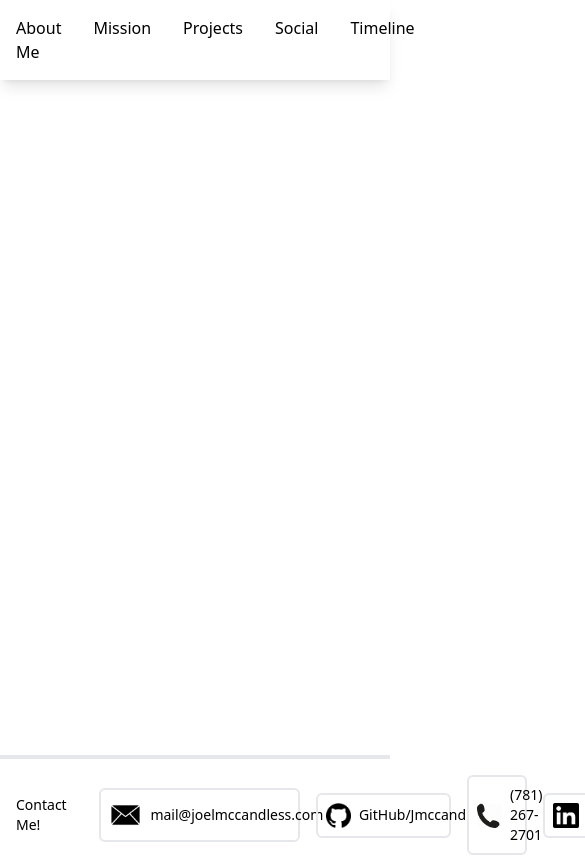
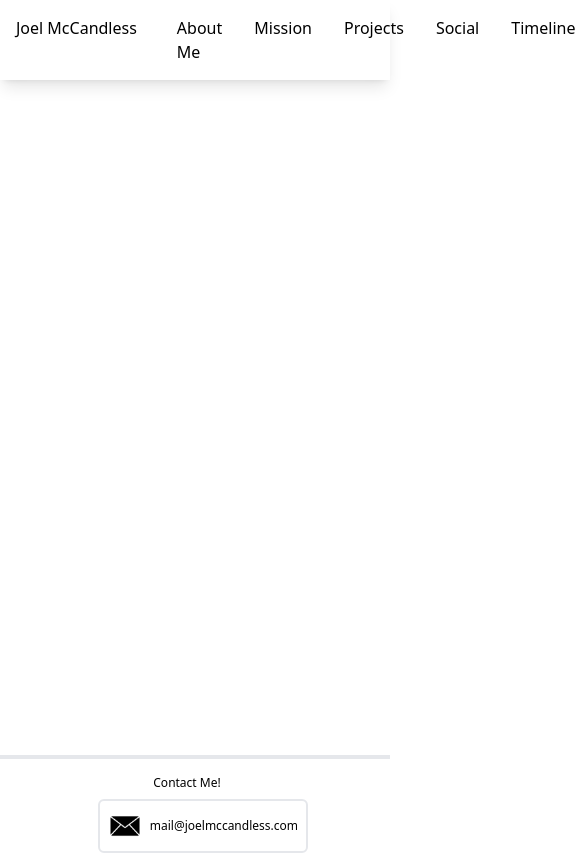
Before and after one commit to jmccand/personal_website, a Nuxt app in the folder website/: page / in a window 390 px wide. Shown: the top 856 px of the page, 585 px wide, since content can reach past the window. Built offline with nearby package versions, Linux system fonts and the light colour scheme.

Commit message:
add min-width properties for responsive design

```diff
--- a/website/app.vue
+++ b/website/app.vue
@@ -3,10 +3,11 @@
   <div>
 
     <!-- define header -->
-    <header class="p-4 shadow-lg">
+    <header class="flex flex-row p-4 space-x-10 shadow-lg">
+      <span class="w-auto min-w-fit">Joel McCandless</span>
       <!-- navigation links -->
       <nav class="container flex">
-	<ul class="flex space-x-8">
+	<ul class="flex flex-row space-x-8">
 	  <li><NuxtLink to="/about">About Me</NuxtLink></li>
 	  <li><NuxtLink to="/mission">Mission</NuxtLink></li>
 	  <li><NuxtLink to="/projects">Projects</NuxtLink></li>
@@ -22,7 +23,7 @@
     </body>
 
     <!-- define footer -->
-    <footer class="w-full flex flex-row items-center border-t-4 p-4 space-x-4 text-sm">
+    <footer class="w-full flex flex-col md:flex-row items-center border-t-4 p-4 space-x-4 space-y-2 text-xs lg:text-sm">
       <div class="pr-4">Contact Me!</div>
       <TagLink :to="'mailto:mail@joelmccandless.com'">
 	<img src="@/assets/images/mail-icon.png" style="max-height: 4vh" class="pr-2">
--- a/website/components/TagLink.vue
+++ b/website/components/TagLink.vue
@@ -1,5 +1,5 @@
 <template>
-  <NuxtLink :to="props.to" target="_blank" class="border-2 rounded-md p-2 flex flex-row items-center">
+  <NuxtLink :to="props.to" target="_blank" class="border-2 rounded-md p-2 flex flex-row items-center min-w-fit">
     <slot>
     </slot>
   </NuxtLink>
```
